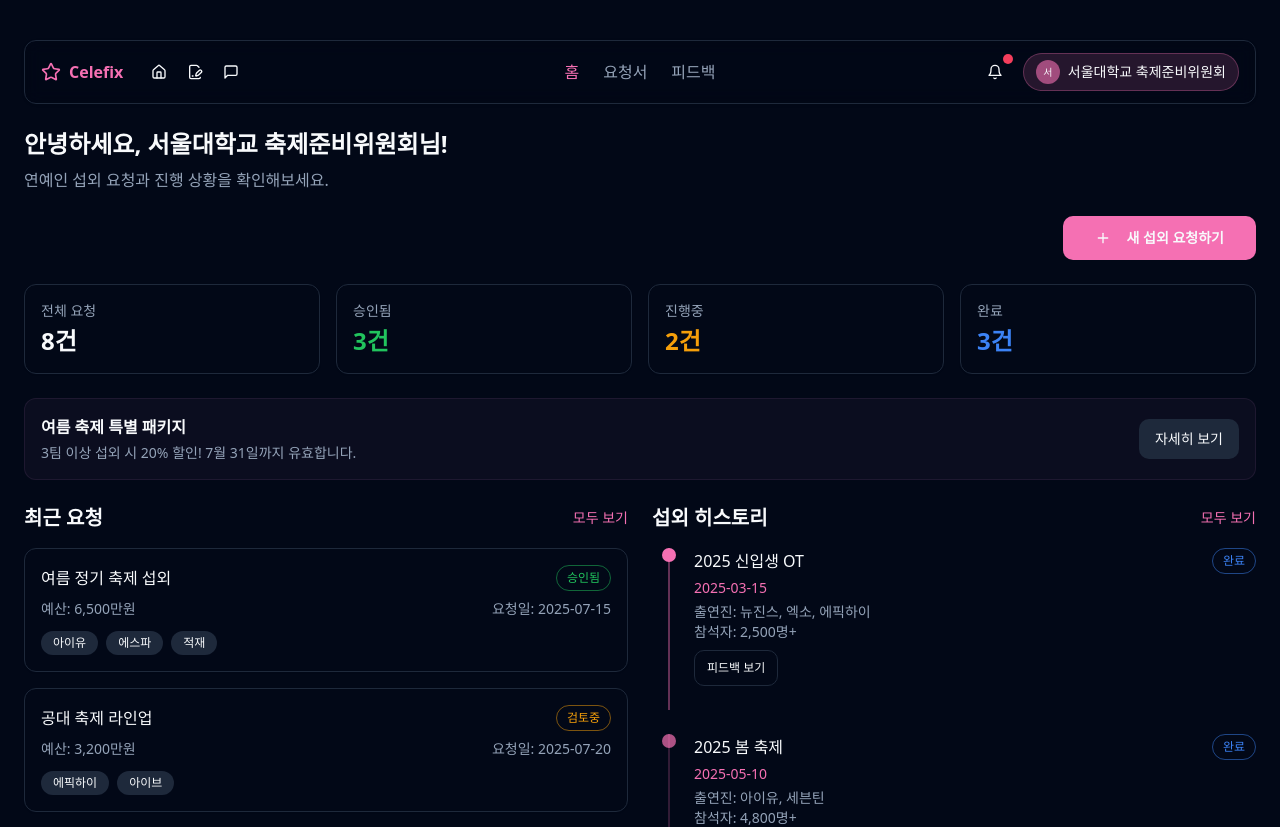
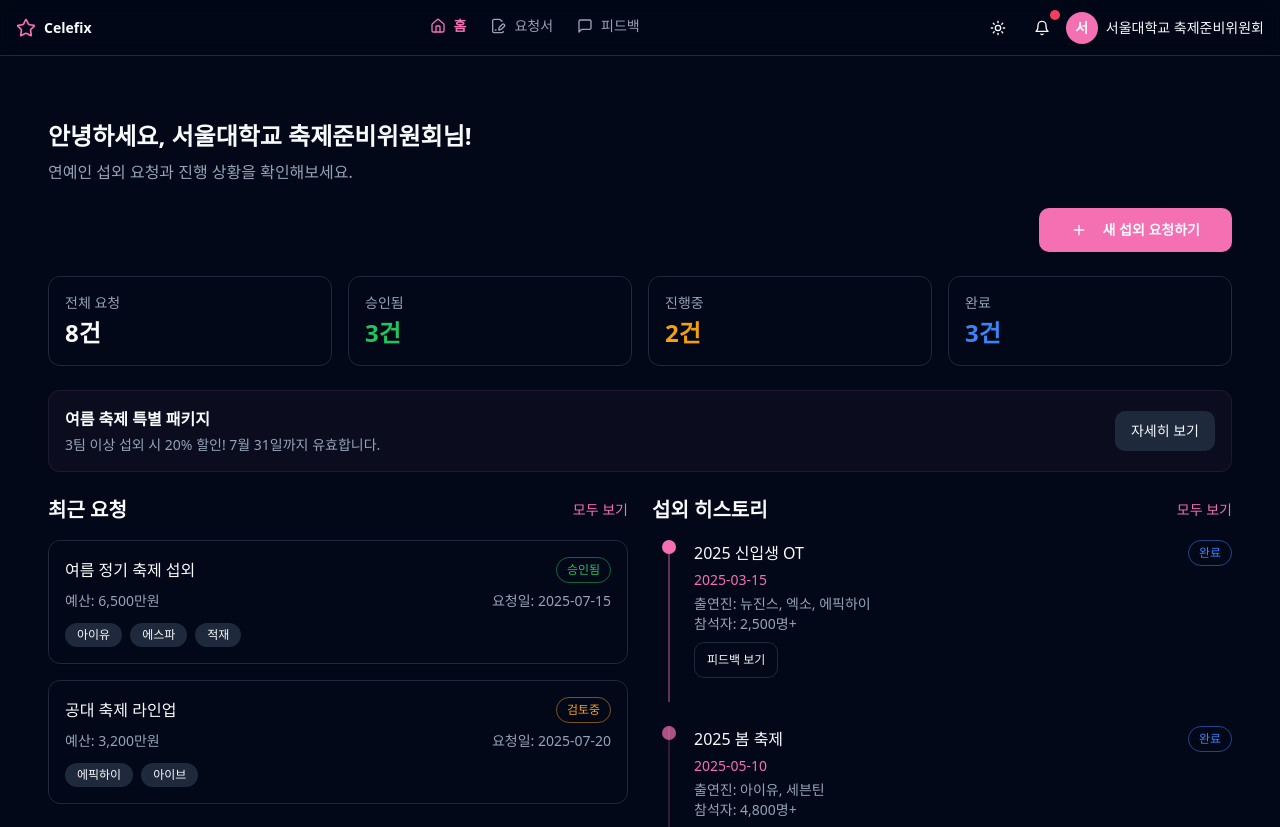
Before and after one commit to lje0722/celefix-auto-agent, a React (Vite) app: page /user in a window 1280 px wide. Shown: the top 827 px of the page. Built offline with nearby package versions, Linux system fonts and the light colour scheme.

Commit message:
Refactor user header layout
Remove the header from the user page and create a basic outline referencing the admin page layout. The content for the user page will be provided later.

```diff
--- a/src/App.tsx
+++ b/src/App.tsx
@@ -26,6 +26,7 @@ import UserRequest from "./pages/user/UserRequest";
 import UserFeedback from "./pages/user/UserFeedback";
 import ChatNew from "./pages/admin/ChatNew";
 import ChatDashboardDetail from "./pages/admin/ChatDashboardDetail";
+import UserLayout from "./layouts/UserLayout";
 
 const queryClient = new QueryClient();
 
@@ -63,9 +64,11 @@ const App = () => (
               </Route>
 
               {/* User routes */}
-              <Route path="/user" element={<UserHome />} />
-              <Route path="/user/request" element={<UserRequest />} />
-              <Route path="/user/feedback" element={<UserFeedback />} />
+              <Route path="/user" element={<UserLayout />}>
+                <Route index element={<UserHome />} />
+                <Route path="request" element={<UserRequest />} />
+                <Route path="feedback" element={<UserFeedback />} />
+              </Route>
 
               {/* ADD ALL CUSTOM ROUTES ABOVE THE CATCH-ALL "*" ROUTE */}
               <Route path="*" element={<NotFound />} />
--- /dev/null
+++ b/src/layouts/UserLayout.tsx
@@ -0,0 +1,72 @@
+import { Link, NavLink, Outlet } from "react-router-dom";
+import ThemeToggle from "@/components/ThemeToggle";
+import { Bell, Star, Home, FileSignature, MessageSquare } from "lucide-react";
+
+export default function UserLayout() {
+  return (
+    <div className="flex min-h-screen w-full flex-col">
+      <header className="sticky top-0 z-50 h-14 border-b bg-background/60 backdrop-blur supports-[backdrop-filter]:bg-background/60">
+        <div className="mx-auto flex h-full max-w-screen-2xl items-center justify-between px-4">
+          {/* Left: Brand */}
+          <div className="flex items-center gap-2">
+            <Star className="h-5 w-5 text-primary" aria-hidden="true" />
+            <Link to="/" className="text-sm font-semibold">Celefix</Link>
+          </div>
+
+          {/* Center: Nav */}
+          <nav className="hidden items-center gap-6 text-sm sm:flex">
+            <NavLink
+              to="/user"
+              end
+              className={({ isActive }) =>
+                isActive ? "text-primary font-semibold" : "text-muted-foreground hover:text-foreground"
+              }
+            >
+              <span className="inline-flex items-center gap-2"><Home className="h-4 w-4" /> 홈</span>
+            </NavLink>
+            <NavLink
+              to="/user/request"
+              className={({ isActive }) =>
+                isActive ? "text-primary font-semibold" : "text-muted-foreground hover:text-foreground"
+              }
+            >
+              <span className="inline-flex items-center gap-2"><FileSignature className="h-4 w-4" /> 요청서</span>
+            </NavLink>
+            <NavLink
+              to="/user/feedback"
+              className={({ isActive }) =>
+                isActive ? "text-primary font-semibold" : "text-muted-foreground hover:text-foreground"
+              }
+            >
+              <span className="inline-flex items-center gap-2"><MessageSquare className="h-4 w-4" /> 피드백</span>
+            </NavLink>
+          </nav>
+
+          {/* Right: Actions */}
+          <div className="flex items-center gap-2">
+            <ThemeToggle />
+            <Link
+              to="/admin/notifications"
+              aria-label="알림"
+              className="relative inline-flex h-8 w-8 items-center justify-center rounded-full hover:bg-muted"
+              role="button"
+            >
+              <Bell className="h-4 w-4" />
+              <span className="absolute -right-0.5 -top-0.5 inline-flex h-2.5 w-2.5 rounded-full bg-[hsl(var(--urgent))]" />
+            </Link>
+            <div className="hidden sm:flex items-center gap-2">
+              <div className="grid h-8 w-8 place-items-center rounded-full bg-primary text-primary-foreground text-sm font-semibold">
+                서
+              </div>
+              <span className="text-sm">서울대학교 축제준비위원회</span>
+            </div>
+          </div>
+        </div>
+      </header>
+
+      <main className="mx-auto w-full max-w-screen-2xl p-6 flex-1 min-h-0">
+        <Outlet />
+      </main>
+    </div>
+  );
+}
--- a/src/pages/user/UserHome.tsx
+++ b/src/pages/user/UserHome.tsx
@@ -1,6 +1,6 @@
 import SEO from "@/components/SEO";
 import { Link } from "react-router-dom";
-import { Bell, Plus, ArrowRight, Star, Home, FileSignature, MessageSquare } from "lucide-react";
+import { Plus, ArrowRight } from "lucide-react";
 import { Button } from "@/components/ui/button";
 import { Card, CardContent } from "@/components/ui/card";
 import { Input } from "@/components/ui/input";
@@ -12,53 +12,7 @@ const UserHome = () => {
       {/* SEO */}
       <SEO title="사용자 홈 | Celefix" description="기관·학교·축제 담당자 포털" />
 
-      {/* Top nav */}
-      <header className="mb-6">
-        <nav aria-label="사용자 내비게이션" className="grid grid-cols-3 items-center rounded-xl border border-border bg-card/60 backdrop-blur px-4 py-3 shadow">
-          {/* Left: logo + icon shortcuts */}
-          <div className="flex items-center gap-3">
-            <Link to="/" className="inline-flex items-center font-bold text-primary">
-              <Star className="mr-2 h-5 w-5" />
-              Celefix
-            </Link>
-            <div className="hidden sm:flex items-center gap-1 ml-2">
-              <Link to="/user" aria-label="홈" className="inline-flex h-8 w-8 items-center justify-center rounded-md hover:bg-muted">
-                <Home className="h-4 w-4" />
-              </Link>
-              <Link to="/user/request" aria-label="요청서" className="inline-flex h-8 w-8 items-center justify-center rounded-md hover:bg-muted">
-                <FileSignature className="h-4 w-4" />
-              </Link>
-              <Link to="/user/feedback" aria-label="피드백" className="inline-flex h-8 w-8 items-center justify-center rounded-md hover:bg-muted">
-                <MessageSquare className="h-4 w-4" />
-              </Link>
-            </div>
-          </div>
-
-          {/* Center: main nav */}
-          <div className="hidden sm:flex items-center justify-center gap-6">
-            <Link to="/user" aria-current="page" className="text-primary font-medium">홈</Link>
-            <Link to="/user/request" className="text-muted-foreground hover:text-foreground">요청서</Link>
-            <Link to="/user/feedback" className="text-muted-foreground hover:text-foreground">피드백</Link>
-          </div>
-
-          {/* Right: notifications + profile */}
-          <div className="flex items-center justify-end gap-3">
-            <Link
-              to="/admin/notifications"
-              aria-label="알림"
-              className="relative inline-flex h-8 w-8 items-center justify-center rounded-full hover:bg-muted"
-            >
-              <Bell className="h-4 w-4" />
-              <span className="absolute -right-0.5 -top-0.5 inline-flex h-2.5 w-2.5 rounded-full bg-[hsl(var(--urgent))]" />
-            </Link>
-            <div className="inline-flex items-center gap-2 rounded-full border border-primary/30 bg-primary/15 px-3 py-1.5">
-              <div className="h-6 w-6 rounded-full bg-primary/60 text-primary-foreground flex items-center justify-center text-[10px]">서</div>
-              <span className="hidden sm:inline text-sm">서울대학교 축제준비위원회</span>
-            </div>
-          </div>
-        </nav>
-      </header>
-
+      {/* Page intro (content only; header is handled by UserLayout) */}
       <section className="mb-6">
         <h1 className="text-2xl font-bold">안녕하세요, 서울대학교 축제준비위원회님!</h1>
         <p className="text-muted-foreground mt-2">연예인 섭외 요청과 진행 상황을 확인해보세요.</p>
```
